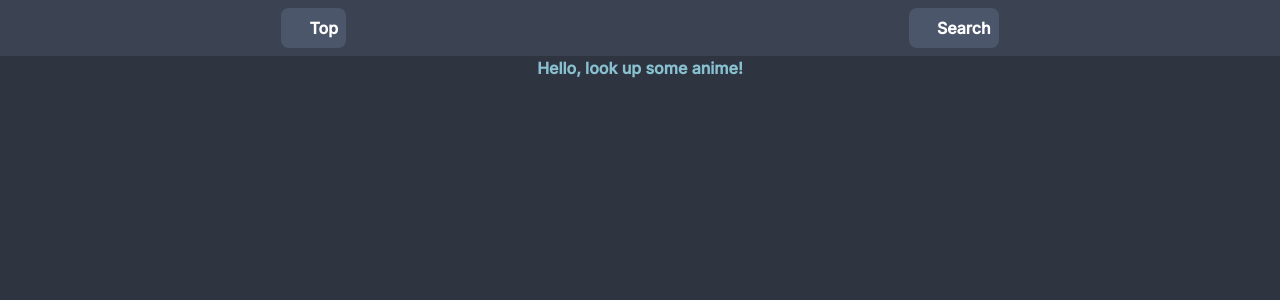
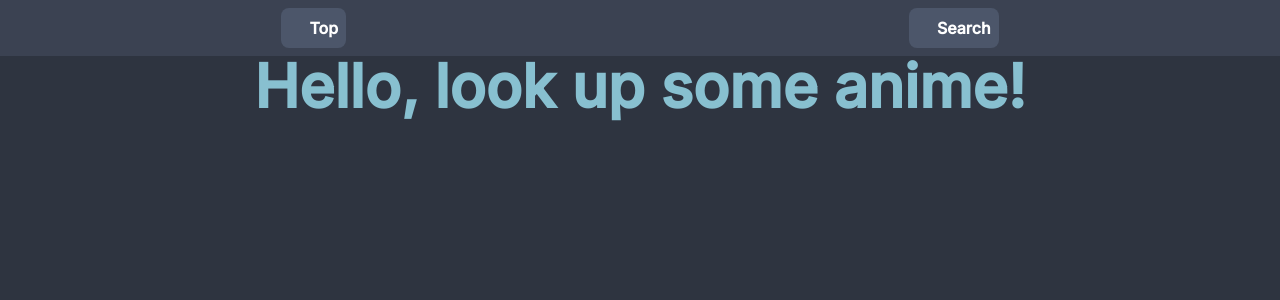
Before and after one commit to Tronikelis/anime-search, a Next.js app: page / in a window 1280 px wide. Shown: the top 300 px of the page. Built offline with nearby package versions, Linux system fonts and the light colour scheme; some icons are missing.

Commit message:
bigger font at the start

```diff
--- a/pages/index.tsx
+++ b/pages/index.tsx
@@ -1,7 +1,7 @@
 export default function App() {
     return (
         <div className="w-full h-full flex justify-center items-center">
-            <div className="text-frost-200 font-bold">Hello, look up some anime!</div>
+            <div className="text-frost-200 font-bold text-6xl text-center">Hello, look up some anime!</div>
         </div>
     );
 }
```
